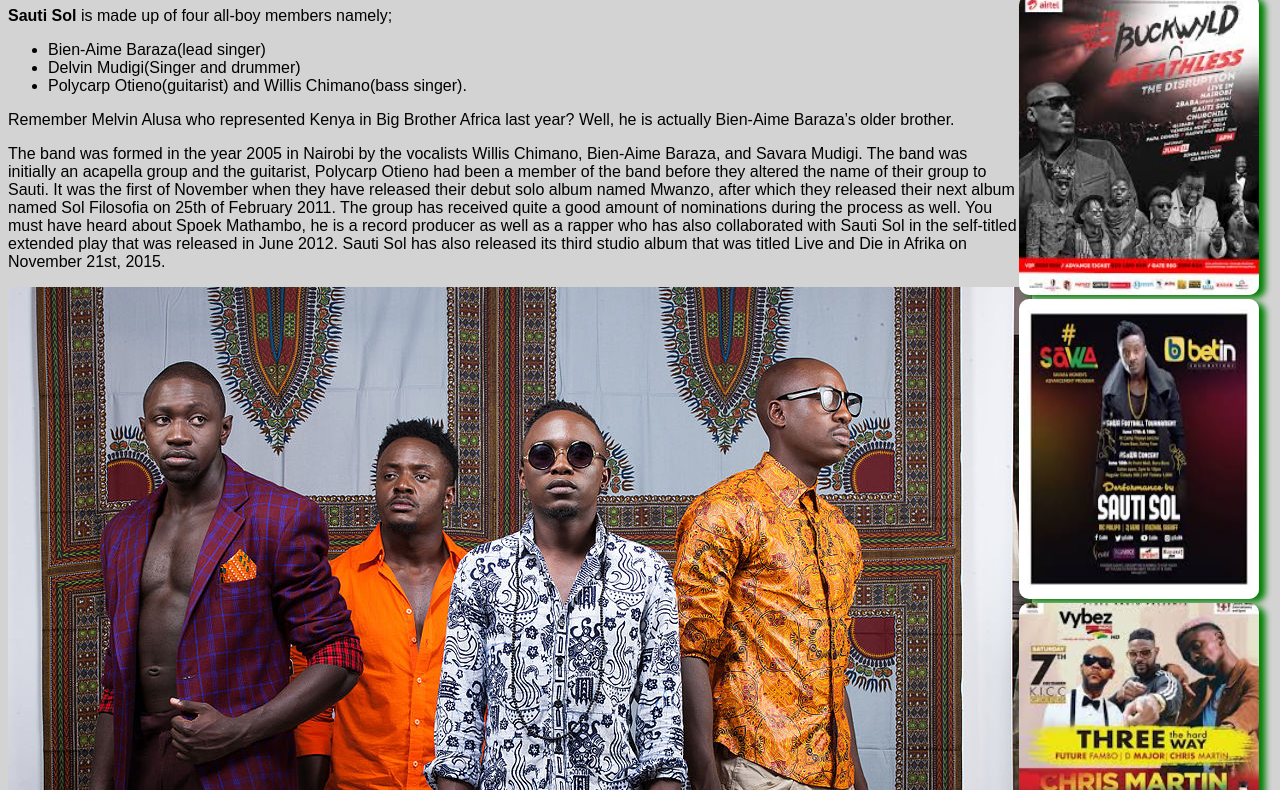
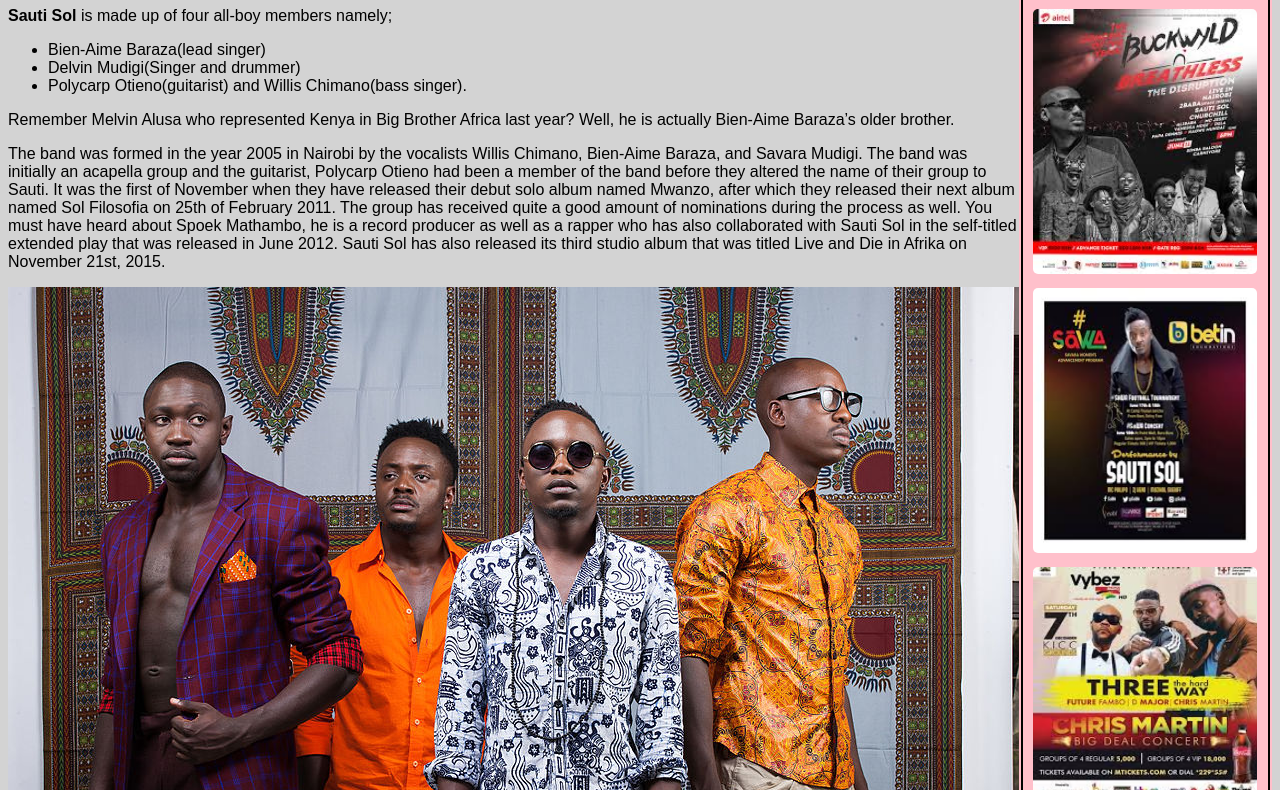
Before and after one commit to Kabu1/Sauti-Sol-Band, a plain HTML site: page index.html in a window 1280 px wide. Shown: the part 81-871 px from the top of the page. Drawn offline with Linux system fonts and the light colour scheme.

Commit message:
Add box model

```diff
--- a/css/styles.css
+++ b/css/styles.css
@@ -14,13 +14,19 @@ body {
 }
 
 .Sidebar {
+  background-color: pink;
   float: right;
   width: 20%;
 }
 
 .Sidebar img {
   border-radius: 10px;
-  box-shadow: 0.4em 0.2em 0.4em green;
-  height: 300px;
-  width: 15em;
+  padding: 5px;
+  height: 265px;
+  width: 14em;
 }
+.text-box {
+  border: 2px solid black;
+  padding: 5px;
+  margin: 2px;
+}
--- a/index.html
+++ b/index.html
@@ -26,6 +26,7 @@
         <iframe src="https://www.youtube.com/embed/SN0pDMTdmvw" width="900" height="500" controls="1" autoplay="0"></iframe>
       </div>
       <div class="Sidebar">
+        <div class="text-box">
           <h2>Upcoming Events</h2>
           <img src="images/sauti1.jpeg" alt="buckwyld">
           <img src="images/sauti2.jpeg" alt="betin">
@@ -33,5 +34,6 @@
           <img src="images/sauti4.jpeg" alt="oshun">
           <img src="images/sauti5.jpeg" alt="indirica">
         </div>
+      </div>
   </body>
 </html>
```
Lines whose indentation alone changed are shown as unchanged.
